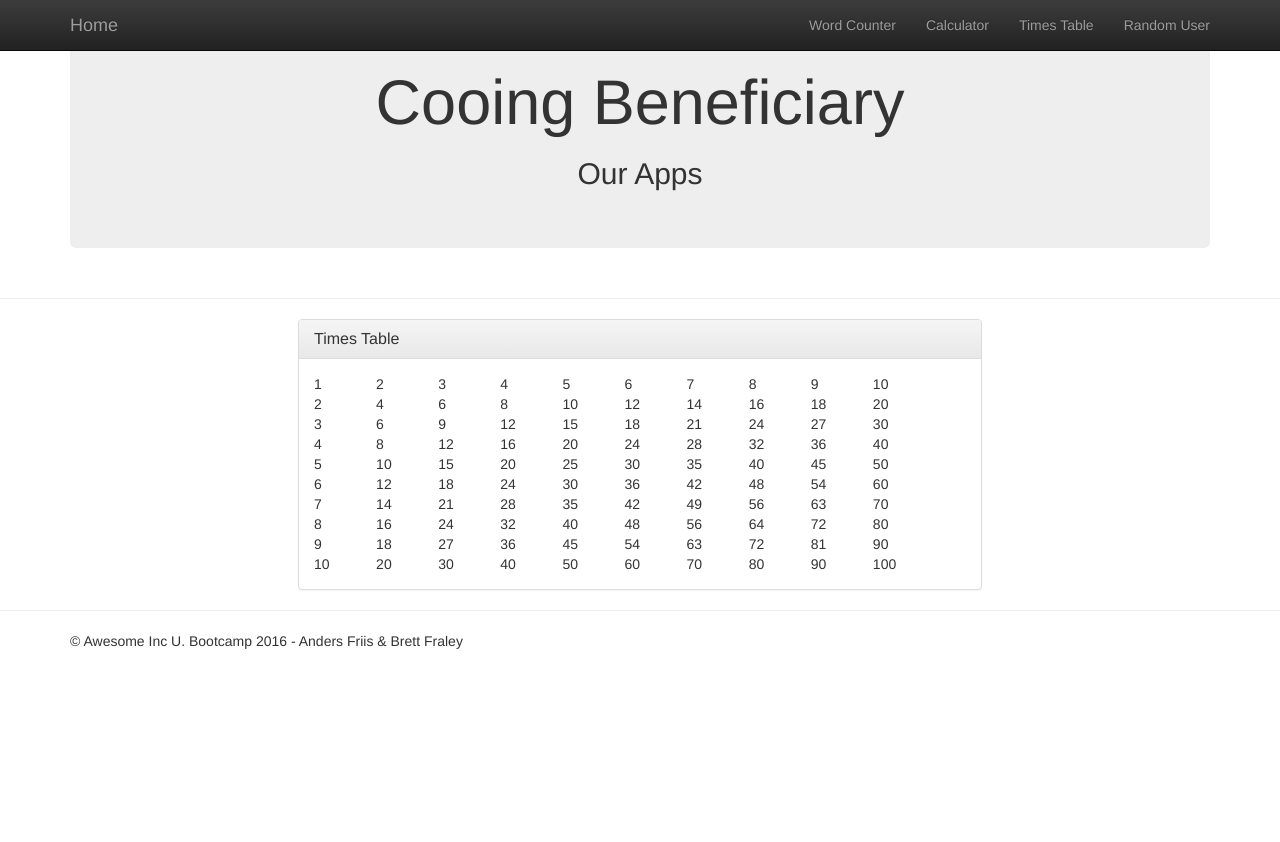
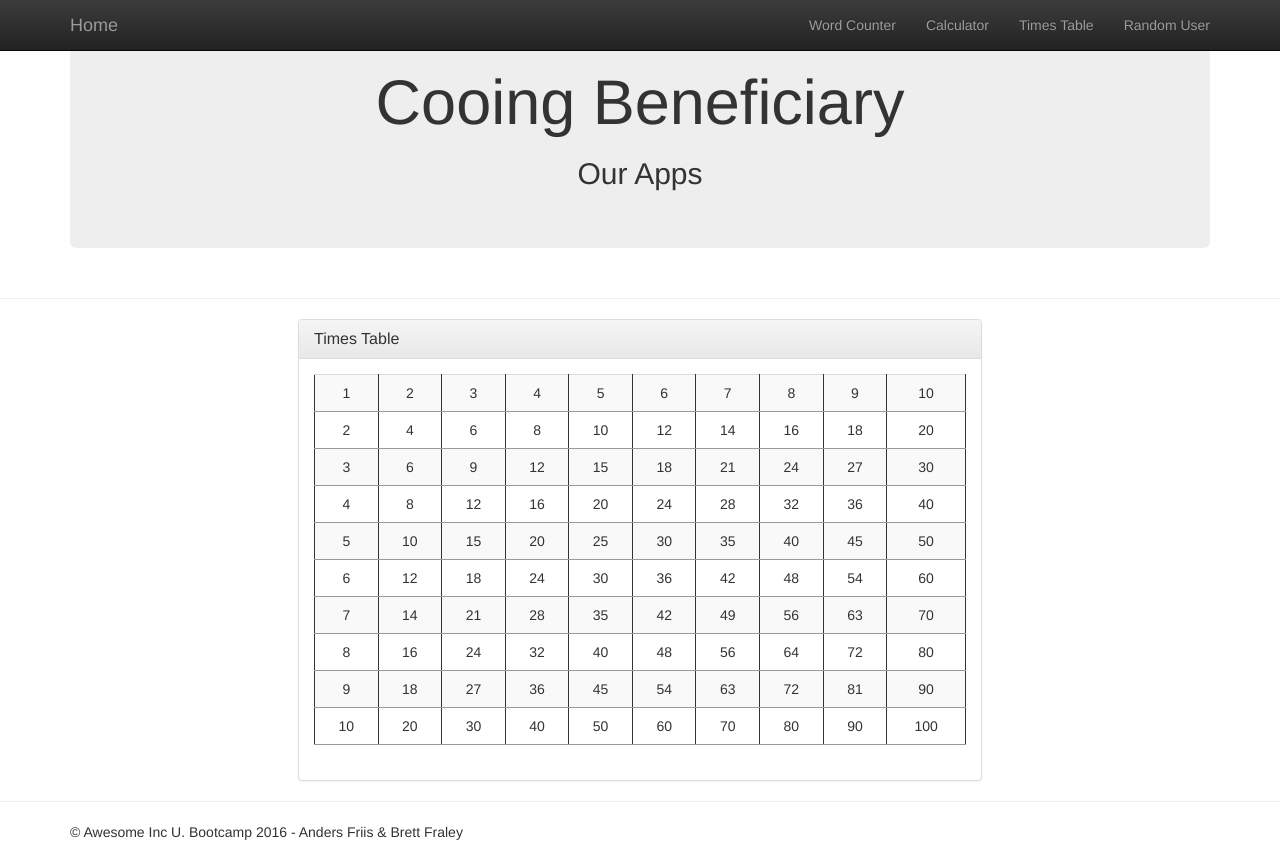
Before and after one commit to cooing-beneficiary/word-counter, a Flask app: page /table in a window 1280 px wide. Before the commit the page ends 649 px from the top, so only its background shows below. Run offline with Flask 2, Linux system fonts and the light colour scheme; some libraries are stand-ins or nearby versions.

Commit message:
apply style rules to times table

```diff
--- a/app/static/styles.css
+++ b/app/static/styles.css
@@ -53,3 +53,13 @@ button {
 	text-align:center;
 	min-width:400px;
 }
+
+.times-table {
+	border-left:solid 1px;
+}
+
+.times-table-cell {
+	margin:2px;
+	border-right: solid 1px;
+	text-align: center;
+}
--- a/app/templates/table.html
+++ b/app/templates/table.html
@@ -9,11 +9,11 @@
 
     <div class="panel-body">
 
-    <table>
+    <table class="table table-striped times-table">
     {% for row in table %}
     <tr>
         {% for digit in row %}
-            <td>{{ digit }}</td>
+            <td class="times-table-cell">{{ digit }}</td>
         {% endfor %}
     </tr>
 
```
Also changed, not shown: app/static/times-table.js (added, +31 -0 lines).
